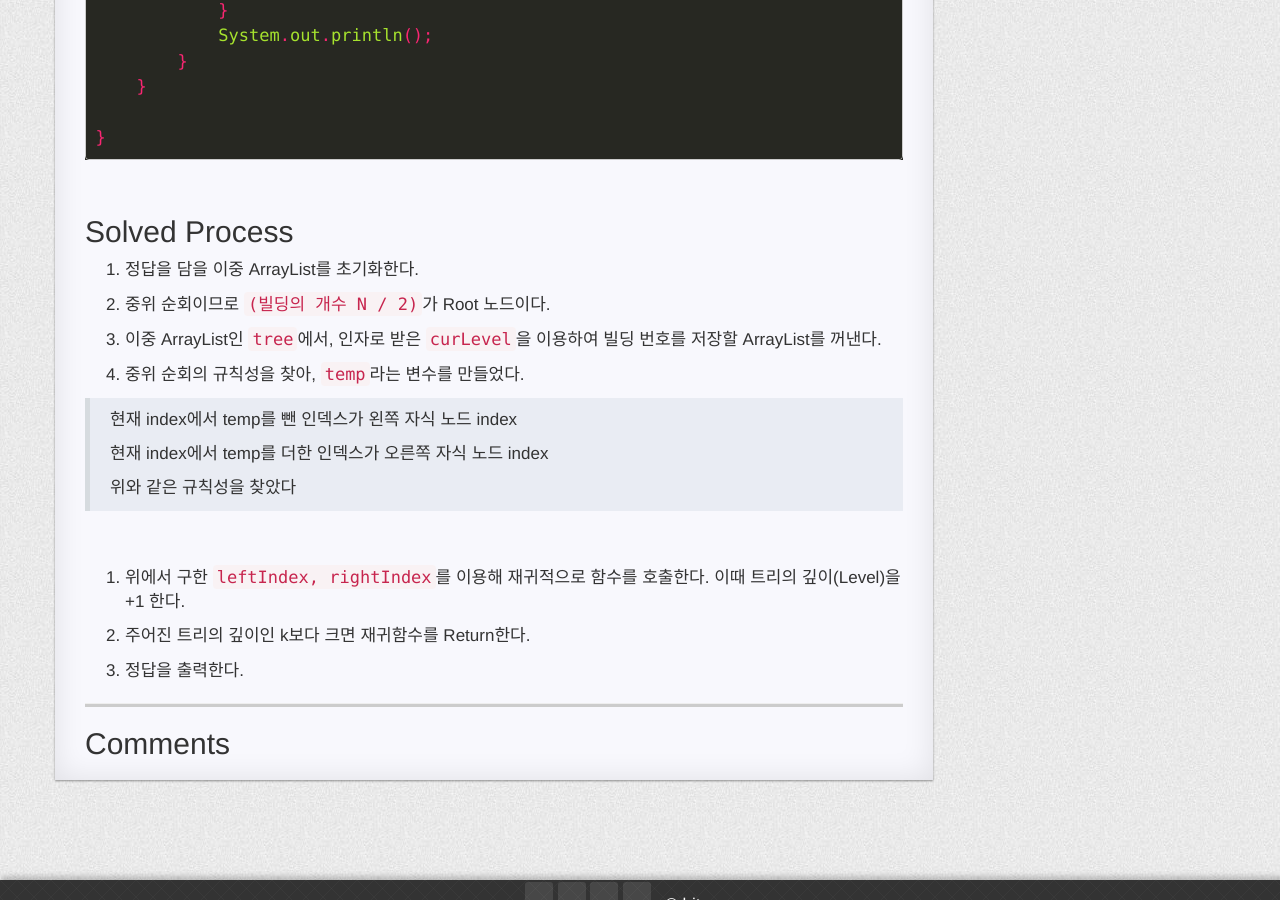
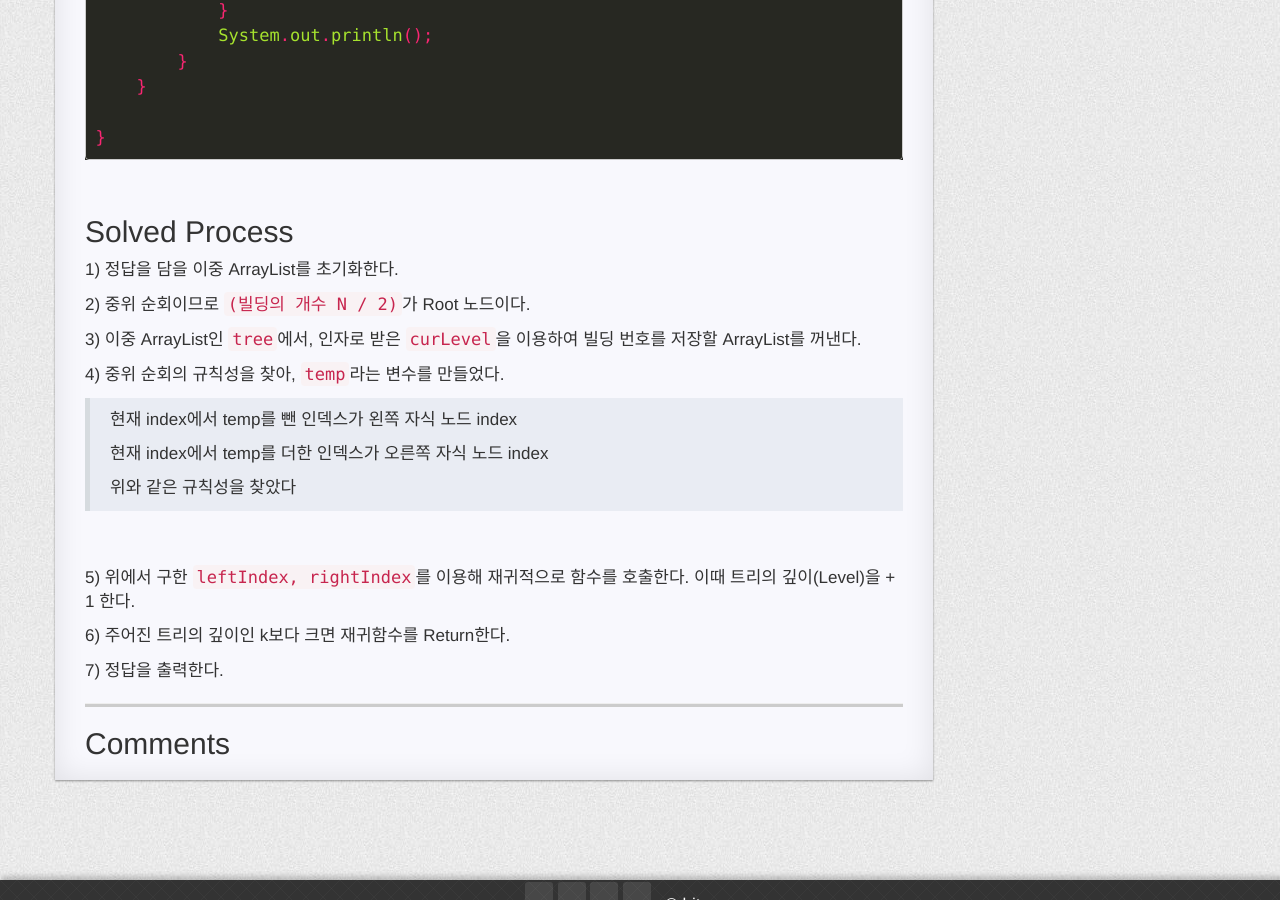
Before and after one commit to iyoungman/iyoungman.github.io, a Jekyll site: the page built from _posts/2020-04-28-boj-9934-완전이진트리.md, in a window 1280 px wide and 900 px high, scrolled down 2393 px. Built offline with Jekyll 4.4.1, drawn with Linux system fonts in a browser that asks for light colours; nearby versions of some CDN libraries; some web fonts are replaced; comment, search, counter and statistics services are not loaded; a style sheet for code colours, icons or effects is not loaded.

Commit message:
Fix Posts

```diff
--- a/_posts/2020-04-28-boj-9934-완전이진트리.md
+++ b/_posts/2020-04-28-boj-9934-완전이진트리.md
@@ -106,13 +106,13 @@ public class Main {
 
 
 ## Solved Process
-1. 정답을 담을 이중 ArrayList를 초기화한다.
+1) 정답을 담을 이중 ArrayList를 초기화한다.
 
-2. 중위 순회이므로 `(빌딩의 개수 N / 2)`가 Root 노드이다.
+2) 중위 순회이므로 `(빌딩의 개수 N / 2)`가 Root 노드이다.
 
-3. 이중 ArrayList인 `tree`에서, 인자로 받은 `curLevel`을 이용하여 빌딩 번호를 저장할 ArrayList를 꺼낸다.
+3) 이중 ArrayList인 `tree`에서, 인자로 받은 `curLevel`을 이용하여 빌딩 번호를 저장할 ArrayList를 꺼낸다.
 
-4. 중위 순회의 규칙성을 찾아, `temp`라는 변수를 만들었다.
+4) 중위 순회의 규칙성을 찾아, `temp`라는 변수를 만들었다.
 
 >현재 index에서 temp를 뺀 인덱스가 왼쪽 자식 노드 index
 >
@@ -122,8 +122,8 @@ public class Main {
 
 <br>
 
-5. 위에서 구한 `leftIndex, rightIndex`를 이용해 재귀적으로 함수를 호출한다. 이때 트리의 깊이(Level)을 +1 한다.
+5) 위에서 구한 `leftIndex, rightIndex`를 이용해 재귀적으로 함수를 호출한다. 이때 트리의 깊이(Level)을 +1 한다.
 
-6. 주어진 트리의 깊이인 k보다 크면 재귀함수를 Return한다.
+6) 주어진 트리의 깊이인 k보다 크면 재귀함수를 Return한다.
 
-7. 정답을 출력한다.
+7) 정답을 출력한다.
```
Also changed, not shown: _posts/2020-04-28-boj-5639-이진검색트리.md (+3 -3 lines), _posts/2020-04-29-boj-1976-여행가자.md (+2 -2 lines).
